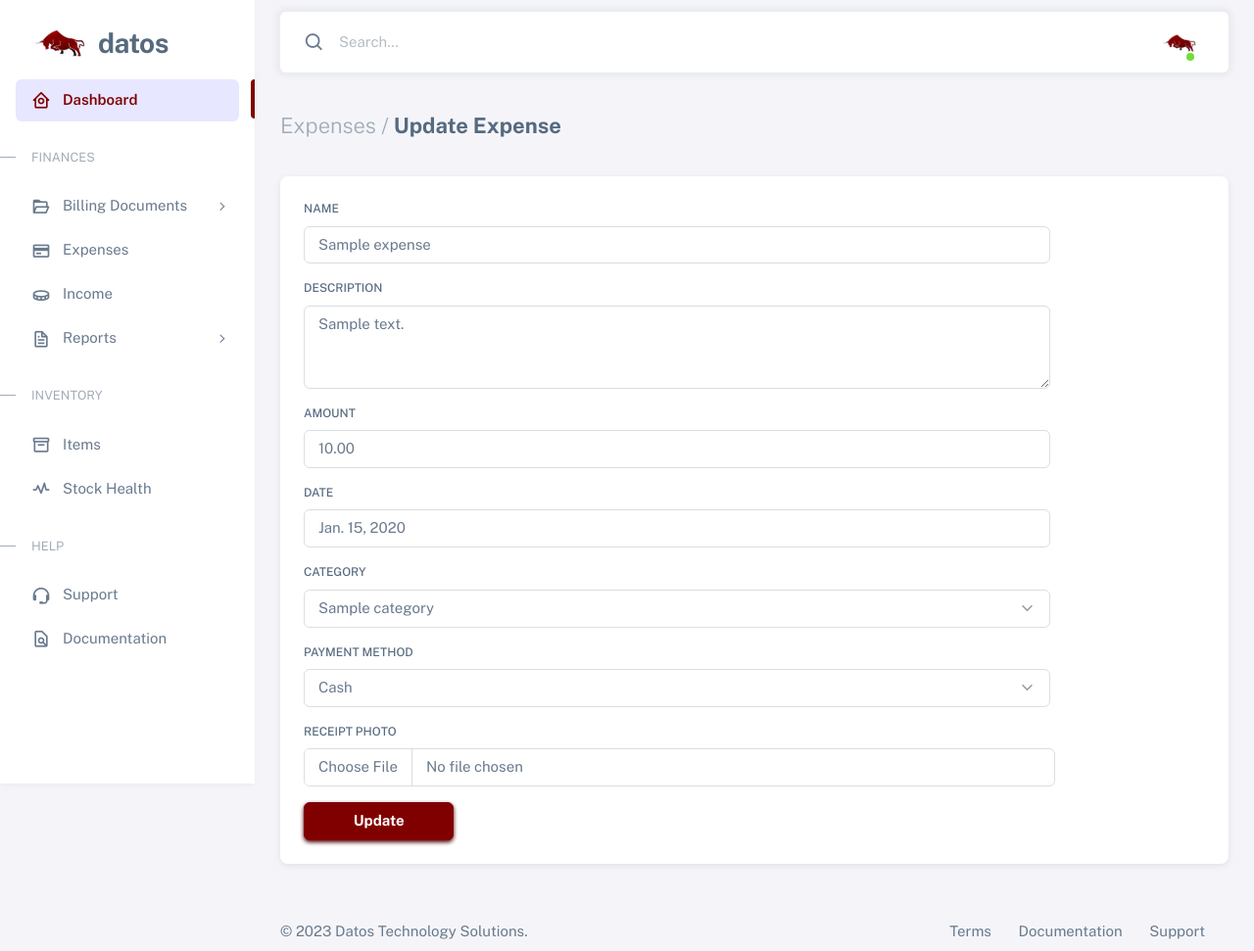
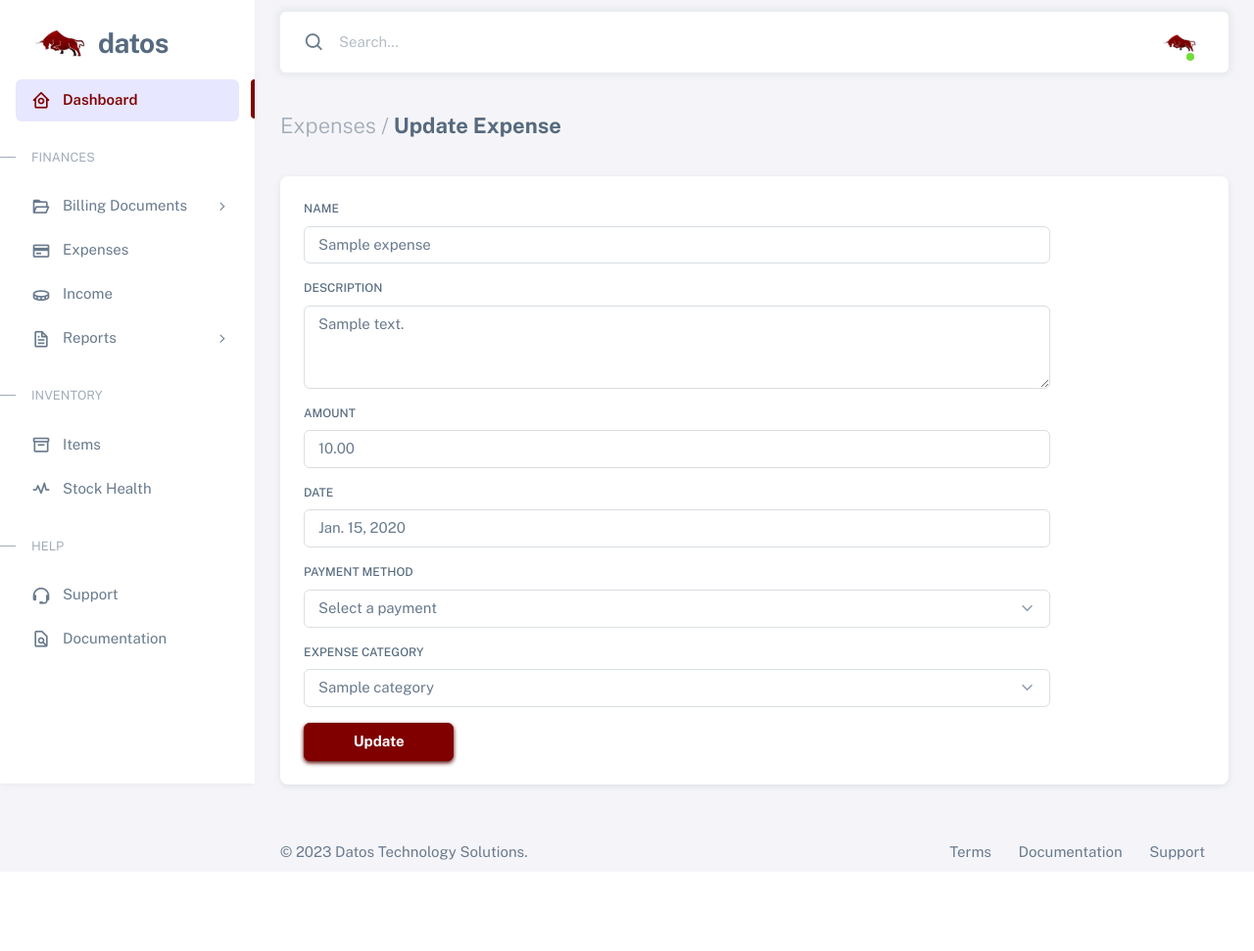
Before and after one commit to OluwaMukulu/datos, a Django app: page /updateexpenses/1/ in a window 1280 px wide. Shown: the whole page at 98% size. After the commit the page ends 878 px from the top, so only its background shows below. Run offline with Django 3.2, Linux system fonts and the light colour scheme; a user stored in the database is signed in; tables that the repository leaves empty hold one stand-in row (values such as "Sample post"); some libraries are stand-ins or nearby versions.

Commit message:
update working now

```diff
--- a/datos/templates/updateexpenses.html
+++ b/datos/templates/updateexpenses.html
@@ -23,32 +23,28 @@
                 <!-- Basic Layout -->
                 <div class="col-xxl">
                   <div class="card mb-4">
-                    {% comment %} <div class="card-header d-flex align-items-center justify-content-between">
-                      <h5 class="mb-0">Basic Layout</h5>
-                      <small class="text-muted float-end">Default label</small>
-                    </div> {% endcomment %}
                     <div class="card-body">
-                      <form>
+                      <form method="POST" action=>
                         {% csrf_token %}
 
                         <div class="row mb-3">
                           <label for="{{ form.name.id_for_label }}" class="form-label">{{ form.name.label }}</label>
                           <div class="col-sm-10">
-                              <input type="text" class="form-control" name="{{ form.name.name }}" id="{{ form.name.id_for_label }}" value="{{ form.name.value }}" placeholder="{{ form.name.label }}">
+                              <input type="text" class="form-control" name="{{ form.name.name }}" id="{{ form.name.id_for_label }}"   value="{{ form.name.value }}" placeholder="{{ form.name.label }}"/>
                           </div>
                       </div>
 
                       <div class="row mb-3">
                         <label for="{{ form.description.id_for_label }}" class="form-label">{{ form.description.label }}</label>
                         <div class="col-sm-10">
-                        <textarea class="form-control" name="{{ form.description.name }}" id="{{ form.description.id_for_label }}" rows="3">{{ form.description.value }}</textarea>
+                        <textarea class="form-control" name="{{ form.description.name }}" id="{{ form.description.id_for_label }}" rows="3" placeholder="{{ form.description.label }}">{{ form.description.value }}</textarea>
                       </div>
                       </div>
 
                       <div class="row mb-3">
                         <label for="{{ form.amount.id_for_label }}" class="form-label">{{ form.amount.label }}</label>
                           <div class="col-sm-10">
-                              <input type="text" class="form-control" name="{{ form.amount.name }}" id="{{ form.amount.id_for_label }}" value="{{ form.amount.value }}" >
+                              <input type="number" class="form-control" name="{{ form.amount.name }}" id="{{ form.amount.id_for_label }}"  value="{{ form.amount.value }}" />
                           </div>
                       </div>
 
@@ -56,71 +52,29 @@
                       <div class="row mb-3">
                         <label for="{{ form.date.id_for_label }}" class="form-label">{{ form.date.label }}</label>
                           <div class="col-sm-10">
-                              <input type="text" class="form-control" name="{{ form.date.name }}" id="{{ form.date.id_for_label }}" value="{{ form.date.value }}">
+                              <input type="text" class="form-control" name="{{ form.date.name }}" id="{{ form.date.id_for_label }}"  value="{{ form.date.value }}" />
                           </div>
                       </div>
 
+
                       <div class="row mb-3">
-                        <label for="{{ expense.category_name.id_for_label }}" class="form-label">Category</label>
+                        <label for="{{ form.payment_method.id_for_label }}" class="form-label">Payment method</label>
                         <div class="col-sm-10">
-                        <select id="{{ expense.category_name.id_for_label }}" class="form-select">
-                            {% for unique_categories in unique_categories %}
-                                <option value="">{{ unique_categories }}</option>
-                            {% endfor %}
-                        </select>
-                      </div>
+                            <select name="{{ form.payment_method.name }}" id="{{ form.payment_method.id_for_label }}" class="form-select">
+                              <option value="" selected disabled>Select a payment</option>
+                                {% for payment_method in payment_methods %}
+                                    <option value="{{ payment_method }}">{{ payment_method }}</option>
+                                {% endfor %}
+                            </select>
+                        </div>
                     </div>
 
                     <div class="row mb-3">
-                      <label for="{{ expense.payment_method.id_for_label }}" class="form-label">Payment method</label>
+                      <label for="{{ form.category_name.id_for_label }}" class="form-label">Expense Category</label>
                       <div class="col-sm-10">
-                      <select id="{{ expense.payment_method.id_for_label }}" class="form-select">
-
-                        {% for payment_methods in payment_methods %}
-                                <option value="">{{ payment_methods }}</option>
-                            {% endfor %}
-
-                      </select>
-                    </div>
+                          {{ form.category_name }}
+                      </div>
                   </div>
-
-
-                      {% comment %} <div class="row mb-3">
-                        <label for="{{ expense.category_name.id_for_label }}" class="form-label">Category</label>
-                        <div class="col-sm-10">
-                        <select id="{{ expense.category_name.id_for_label }}" class="form-select">
-                            {% for expense in expense %}
-                                <option value="{{ expense.category_name.value }}">{{ expense.category_name }}</option>
-                            {% endfor %}
-                        </select>
-                      </div>
-                    </div>
-
-                    <div class="row mb-3">
-                      <label for="{{ expense.payment_method.id_for_label }}" class="form-label">Payment method</label>
-                      <div class="col-sm-10">
-                      <select id="{{ expense.payment_method.id_for_label }}" class="form-select">
-
-                        <option value="Cash">Cash</option>
-                        <option value="Card">Card</option>
-                        <option value="Credit">Credit</option>
-                        <option value="Airtel Money">Airtel Money</option>
-                        <option value="MTN Money">MTN Money</option>
-                        <option value="Other">Other</option>
-
-                      </select>
-                    </div>
-                  </div> {% endcomment %}
-
-
-                      <div class="row mb-3">
-                        <label for="{{ form.receipt_photo.id_for_label }}" class="form-label">{{ form.receipt_photo.label }}</label>
-                        <div class="input-group">
-                          <div class="col-sm-10">
-                            <input type="file" class="form-control" name="{{ form.receipt_photo.name }}" id="{{ form.receipt_photo.id_for_label }}" />
-                          </div>
-                          </div>
-                    </div>
                     <div class="col-sm-2">
                     <button class="btn btn-primary d-grid w-100" type="submit"><strong>Update</strong></button>
                   </div>
--- a/datos/views.py
+++ b/datos/views.py
@@ -97,11 +97,11 @@ def addexpenses(request):
 @login_required(login_url='loginpage')
 def updateexpenses(request, pk):
 
-    payment_methods = [method[0] for method in PAYMENT_METHOD]
-    unique_categories = Expense.objects.values_list('category_name__category_name', flat=True).distinct()
-
     expense = Expense.objects.get(id=pk)
     form = ExpenseForm(instance=expense)
+    payment_methods = [method[0] for method in PAYMENT_METHOD]
+    categories = Category.objects.all()
+
 
     if request.method == 'POST':
         form = ExpenseForm(request.POST, instance=expense)
@@ -109,7 +109,7 @@ def updateexpenses(request, pk):
             form.save()
             return redirect('listexpenses')
 
-    context = {'form':form,'payment_methods':payment_methods,'unique_categories':unique_categories}
+    context = {'form':form,'payment_methods':payment_methods,'categories':categories}
     return render(request, 'updateexpenses.html', context)
 
 @login_required(login_url='loginpage')
```
